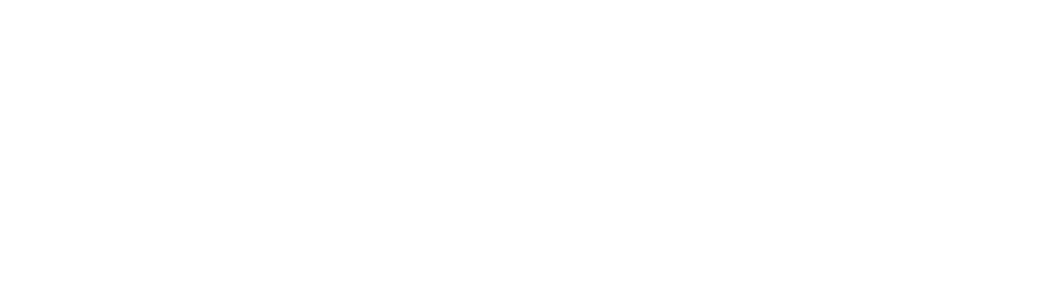
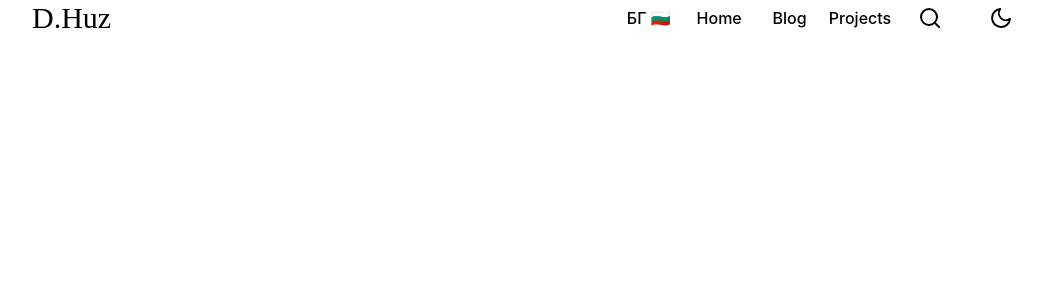
Before and after one commit to dimitur2204/dimitur2204, a React (Create React App) app in the folder portfolio-frontend/: page / in a window 1280 px wide. Shown: the top 300 px of the page, without its empty margins (108-1150 px from the left). Built offline with nearby package versions, Linux system fonts and the light colour scheme; a web font is replaced by a local one.

Commit message:
Add navigation component

```diff
--- a/portfolio-frontend/src/App.js
+++ b/portfolio-frontend/src/App.js
@@ -1,14 +1,16 @@
 import Button from "./components/Button/Button";
 import Chip from "./components/Chip/Chip";
-import {colors} from './constants';
+import Nav from "./components/Nav/Nav";
+import { colors } from "./constants";
 
 function App() {
   return (
-    <div className="container-md mx-auto">
+    <div className="container max-w-5xl px-3 mx-auto">
+      <Nav />
       <Chip button text="Content" />
       <Chip text="Content" />
       <Chip button color={colors.secondary} text="Content" />
-	  <Button text="Write to me" />
+      <Button text="Write to me" />
     </div>
   );
 }
--- /dev/null
+++ b/portfolio-frontend/src/components/Nav/Nav.js
@@ -0,0 +1,33 @@
+import React from "react";
+import { Moon, Search } from "react-feather";
+
+function Link({ href, button, children, ...props }) {
+  return (
+    <li className="font-medium flex items-center justify-center" {...props}>
+      {button ? <button>{children}</button> : <a href={href}>{children}</a>}
+    </li>
+  );
+}
+function Nav() {
+  return (
+    <nav className="flex justify-between">
+      <a href="/">
+        <span className="font-serif text-3xl">D.Huz</span>
+      </a>
+      <ul className="grid gap-2 grid-cols-6">
+        <Link button>БГ 🇧🇬</Link>
+        <Link>Home</Link>
+        <Link>Blog</Link>
+        <Link>Projects</Link>
+        <Link button>
+          <Search />
+        </Link>
+        <Link button>
+          <Moon />
+        </Link>
+      </ul>
+    </nav>
+  );
+}
+
+export default Nav;
```
Also changed, not shown: portfolio-frontend/src/components/Button/Button.js (+5 -4 lines), portfolio-frontend/src/components/Chip/Chip.js (+8 -4 lines).
